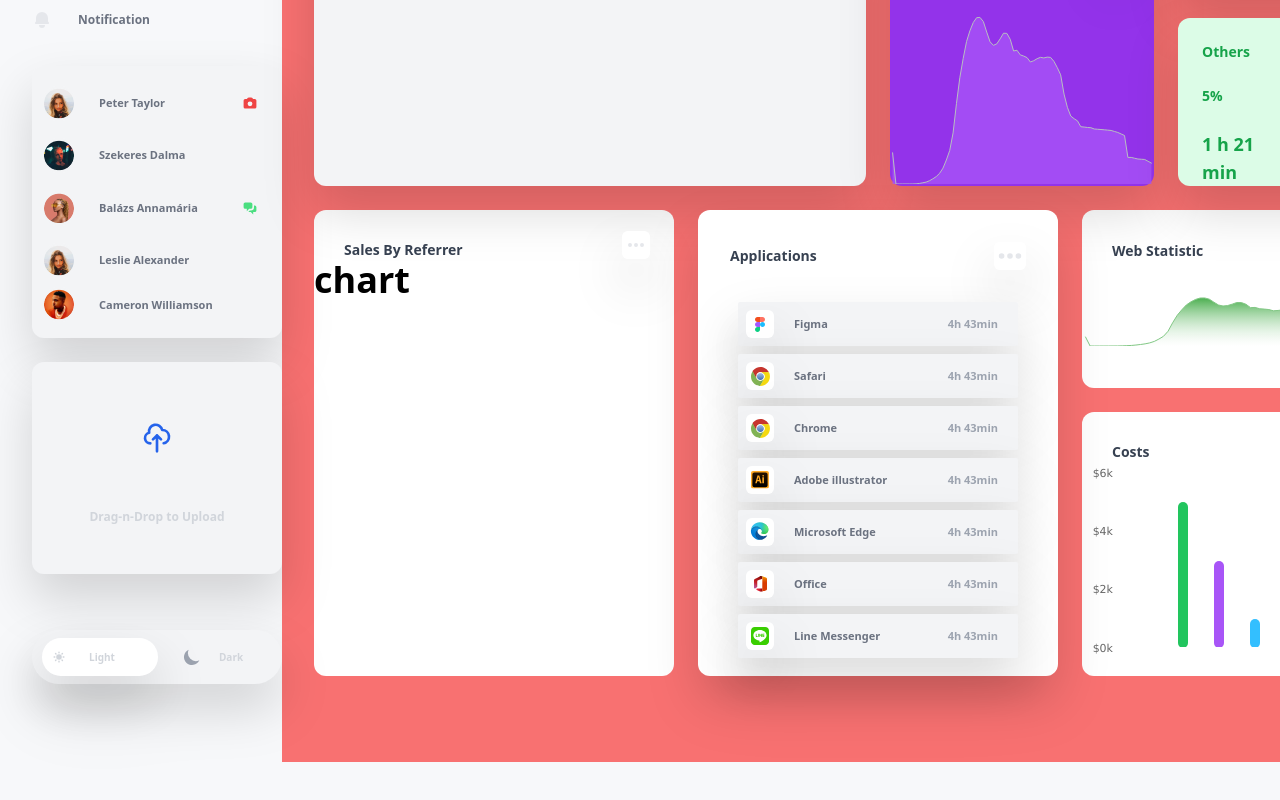
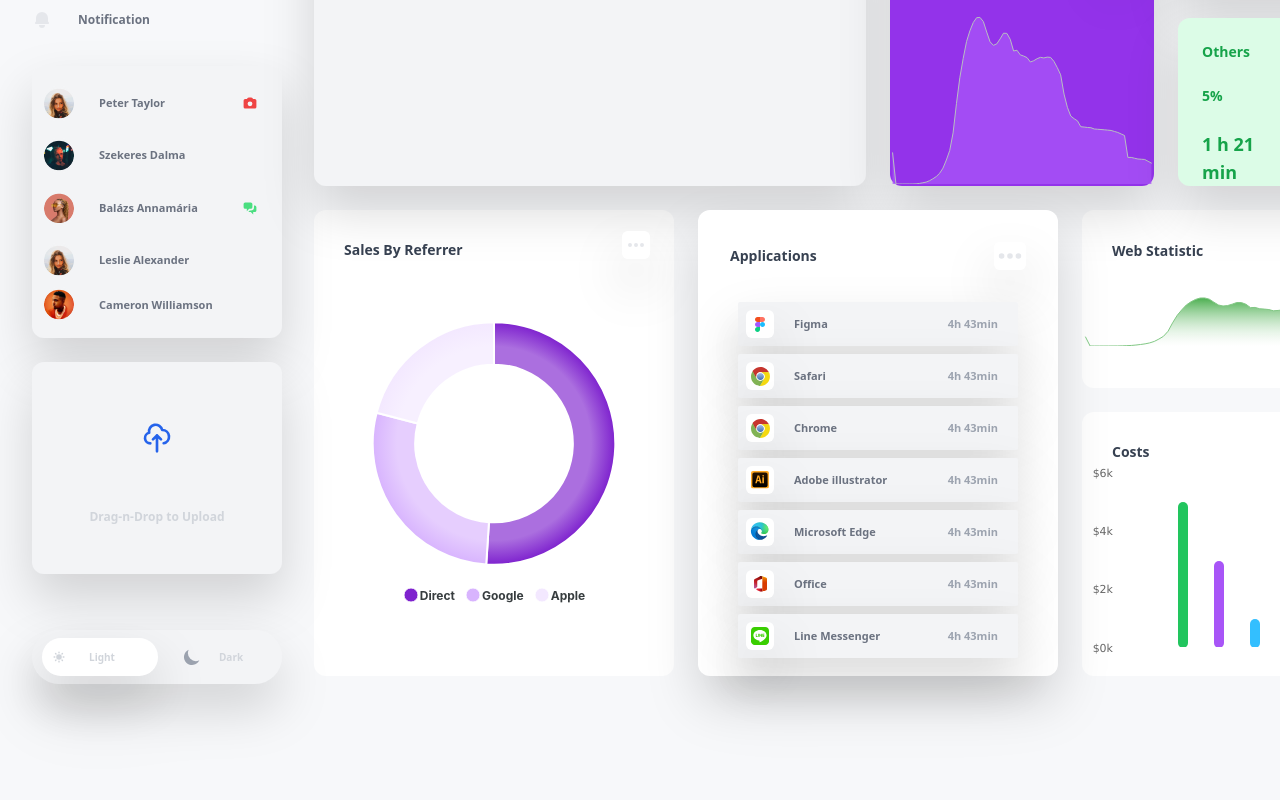
Before and after one commit to aimunir/dashboard, a React (Create React App) app: page / in a window 1280 px wide. Shown: the part 540-1340 px from the top of the page. Built offline with nearby package versions, Linux system fonts and the light colour scheme.

Commit message:
sales section complete

```diff
--- a/src/components/RightSection.jsx
+++ b/src/components/RightSection.jsx
@@ -12,7 +12,7 @@ import Work from "./Work";
 
 const RightSection = () => {
   return (
-    <div className=" w-full mr-4 bg-red-400 mt-[110px] grid grid-rows-2 gap-6">
+    <div className=" w-full mr-4  mt-[110px] grid grid-rows-2 gap-6">
       {/* upper    */}
       <div className="flex">
         <Usage />
--- a/src/components/Sales.jsx
+++ b/src/components/Sales.jsx
@@ -1,25 +1,95 @@
-import React from 'react'
+import React, { useState } from "react";
 import { DotsHorizontalIcon } from "@heroicons/react/solid";
-
+import Chart from "react-apexcharts";
 
 const Sales = () => {
+  const [state, setState] = useState({
+    series: [100, 55, 41],
+
+    options: {
+      chart: {
+        // width: 100,
+        width: "100%",
+        background: "transparent",
+        type: "donut",
+
+        offsetX: 0,
+        offsetY: 0,
+      },
+      colors: ["#7E22CE", "#D8B4FE", "#F3E8FF"],
+      labels: ["Direct", "Google", "Apple"],
+      plotOptions: {
+        pie: {
+          customScale: 1,
+          // startAngle: -90,
+          // endAngle: 270,
+          expandOnClick: false,
+          donut: {
+            // size: "65%",
+            labels: {
+              show: true,
+              name: {
+                show: false,
+              },
+              value: {
+                show: true,
+              },
+            },
+          },
+        },
+      },
+      dataLabels: {
+        enabled: false,
+      },
+      fill: {
+        type: "gradient",
+      },
+      legend: {
+        position: "bottom",
+        fontFamily: "Inter",
+        fontSize: "12px",
+        fontWeight: 700,
+      },
+
+      title: {
+        text: "",
+      },
+      responsive: [
+        {
+          breakpoint: 480,
+          options: {
+            chart: {
+              width: 200,
+            },
+            legend: {
+              position: "bottom",
+            },
+          },
+        },
+      ],
+    },
+  });
+
   return (
     <div className="w-[360px] h-[466px] bg-white rounded-xl ml-8 mr-6 ">
-
-      <div>
-          <div className='flex items-center justify-between'>
-            <h4 className='font-bold text-sm text-gray-700 leading-5 ml-[30px] mt-[30px]  '>Sales By Referrer</h4>
-            <div className="drop-shadow-2xl bg-white mr-6 mt-5 py-1 px-1 rounded-md">
+      <div className="flex flex-col ">
+        <div className="flex items-center justify-between">
+          <h4 className="font-bold text-sm text-gray-700 leading-5 ml-[30px] mt-[30px]  ">
+            Sales By Referrer
+          </h4>
+          <div className="drop-shadow-2xl bg-white mr-6 mt-5 py-1 px-1 rounded-md">
             <DotsHorizontalIcon className="w-5 text-gray-200 " />
           </div>
-          </div>
-
-          <p className='text-4xl font-bold'>chart</p>
         </div>
 
+        <div className="mt-12">
+          <Chart options={state.options} series={state.series} type="donut" />
+        </div>
+      </div>
 
+      <div></div>
     </div>
-  )
-}
+  );
+};
 
-export default Sales
+export default Sales;
```
